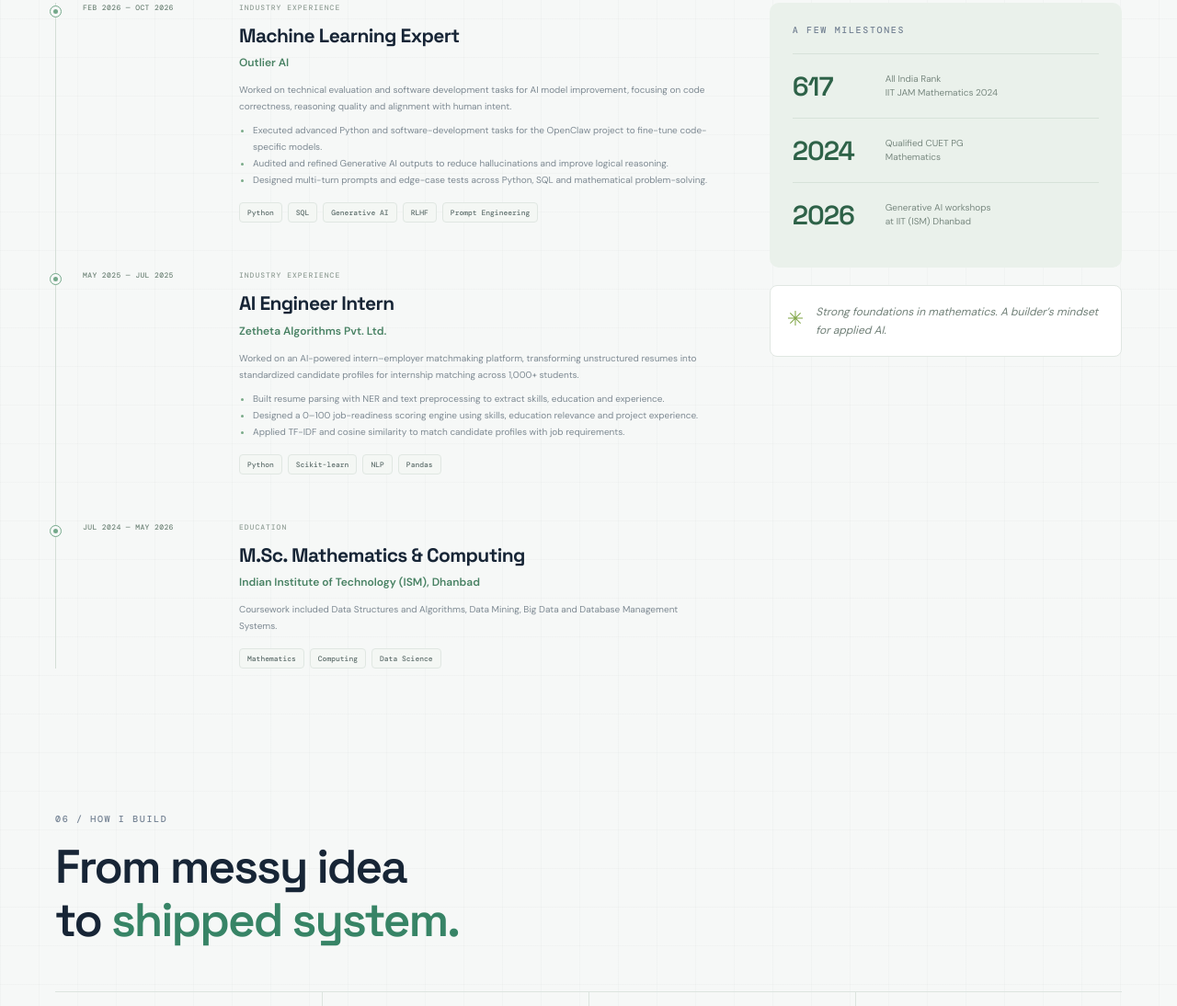
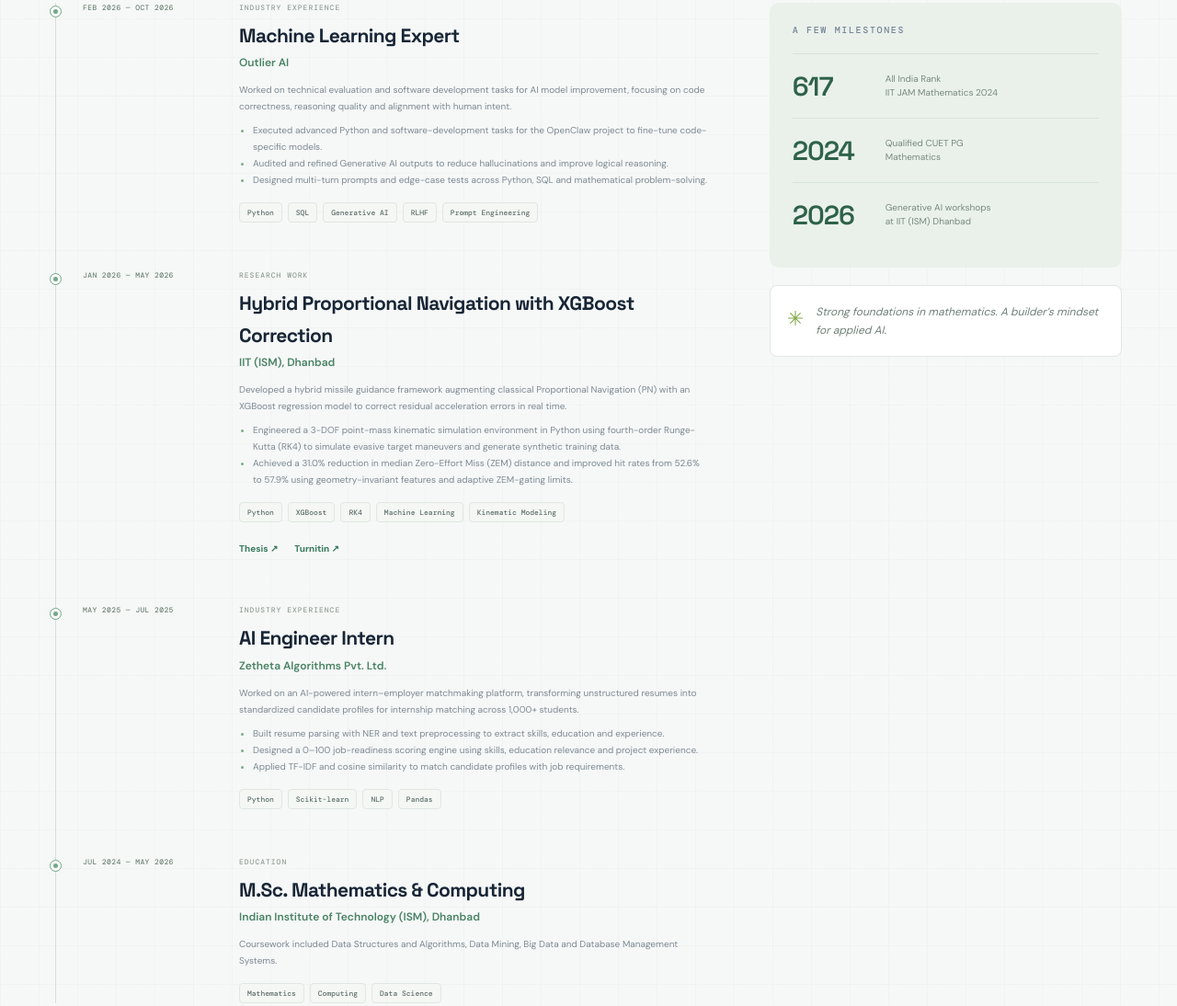
Before and after one commit to sahilshore/sahilshore.github.io, a plain HTML site: page index.html in a window 1280 px wide. Shown: the part 5818-6912 px from the top of the page at 92% size. Drawn offline with nearby package versions, Linux system fonts and the light colour scheme.

Commit message:
Add missile guidance research to journey
Co-authored-by: Copilot <223556219+Copilot@users.noreply.github.com>

```diff
--- a/index.html
+++ b/index.html
@@ -172,6 +172,7 @@
       <div class="journey-grid">
         <div class="timeline">
           <article class="timeline-item reveal"><div class="timeline-date"><span> FEB 2026 — OCT 2026 </span><i></i></div><div class="timeline-content"><p class="timeline-label">INDUSTRY EXPERIENCE</p><h3>Machine Learning Expert</h3><h4>Outlier AI</h4><p>Worked on technical evaluation and software development tasks for AI model improvement, focusing on code correctness, reasoning quality and alignment with human intent.</p><ul><li>Executed advanced Python and software-development tasks for the OpenClaw project to fine-tune code-specific models.</li><li>Audited and refined Generative AI outputs to reduce hallucinations and improve logical reasoning.</li><li>Designed multi-turn prompts and edge-case tests across Python, SQL and mathematical problem-solving.</li></ul><div class="project-tags"><span>Python</span><span>SQL</span><span>Generative AI</span><span>RLHF</span><span>Prompt Engineering</span></div></div></article>
+          <article class="timeline-item reveal"><div class="timeline-date"><span> JAN 2026 — MAY 2026 </span><i></i></div><div class="timeline-content"><p class="timeline-label">RESEARCH WORK</p><h3>Hybrid Proportional Navigation with XGBoost Correction</h3><h4>IIT (ISM), Dhanbad</h4><p>Developed a hybrid missile guidance framework augmenting classical Proportional Navigation (PN) with an XGBoost regression model to correct residual acceleration errors in real time.</p><ul><li>Engineered a 3-DOF point-mass kinematic simulation environment in Python using fourth-order Runge-Kutta (RK4) to simulate evasive target maneuvers and generate synthetic training data.</li><li>Achieved a 31.0% reduction in median Zero-Effort Miss (ZEM) distance and improved hit rates from 52.6% to 57.9% using geometry-invariant features and adaptive ZEM-gating limits.</li></ul><div class="project-tags"><span>Python</span><span>XGBoost</span><span>RK4</span><span>Machine Learning</span><span>Kinematic Modeling</span></div><div class="project-links"><a href="https://drive.google.com/file/d/1OPmpSZDxsxymZGnehZtzgCIKo5mXtPup/view?usp=sharing" target="_blank" rel="noopener">Thesis ↗</a><a href="https://drive.google.com/file/d/1cdebT2WRFvXJBJmUYF8m1w_p_tgJqhqE/view?usp=sharing" target="_blank" rel="noopener">Turnitin ↗</a></div></div></article>
           <article class="timeline-item reveal"><div class="timeline-date"><span> MAY 2025 — JUL 2025 </span><i></i></div><div class="timeline-content"><p class="timeline-label">INDUSTRY EXPERIENCE</p><h3>AI Engineer Intern</h3><h4>Zetheta Algorithms Pvt. Ltd.</h4><p>Worked on an AI-powered intern–employer matchmaking platform, transforming unstructured resumes into standardized candidate profiles for internship matching across 1,000+ students.</p><ul><li>Built resume parsing with NER and text preprocessing to extract skills, education and experience.</li><li>Designed a 0–100 job-readiness scoring engine using skills, education relevance and project experience.</li><li>Applied TF-IDF and cosine similarity to match candidate profiles with job requirements.</li></ul><div class="project-tags"><span>Python</span><span>Scikit-learn</span><span>NLP</span><span>Pandas</span></div></div></article>
           <article class="timeline-item reveal"><div class="timeline-date"><span> JUL 2024 — MAY 2026 </span><i></i></div><div class="timeline-content"><p class="timeline-label">EDUCATION</p><h3>M.Sc. Mathematics & Computing</h3><h4>Indian Institute of Technology (ISM), Dhanbad</h4><p>Coursework included Data Structures and Algorithms, Data Mining, Big Data and Database Management Systems.</p><div class="project-tags"><span>Mathematics</span><span>Computing</span><span>Data Science</span></div></div></article>
         </div>
```
